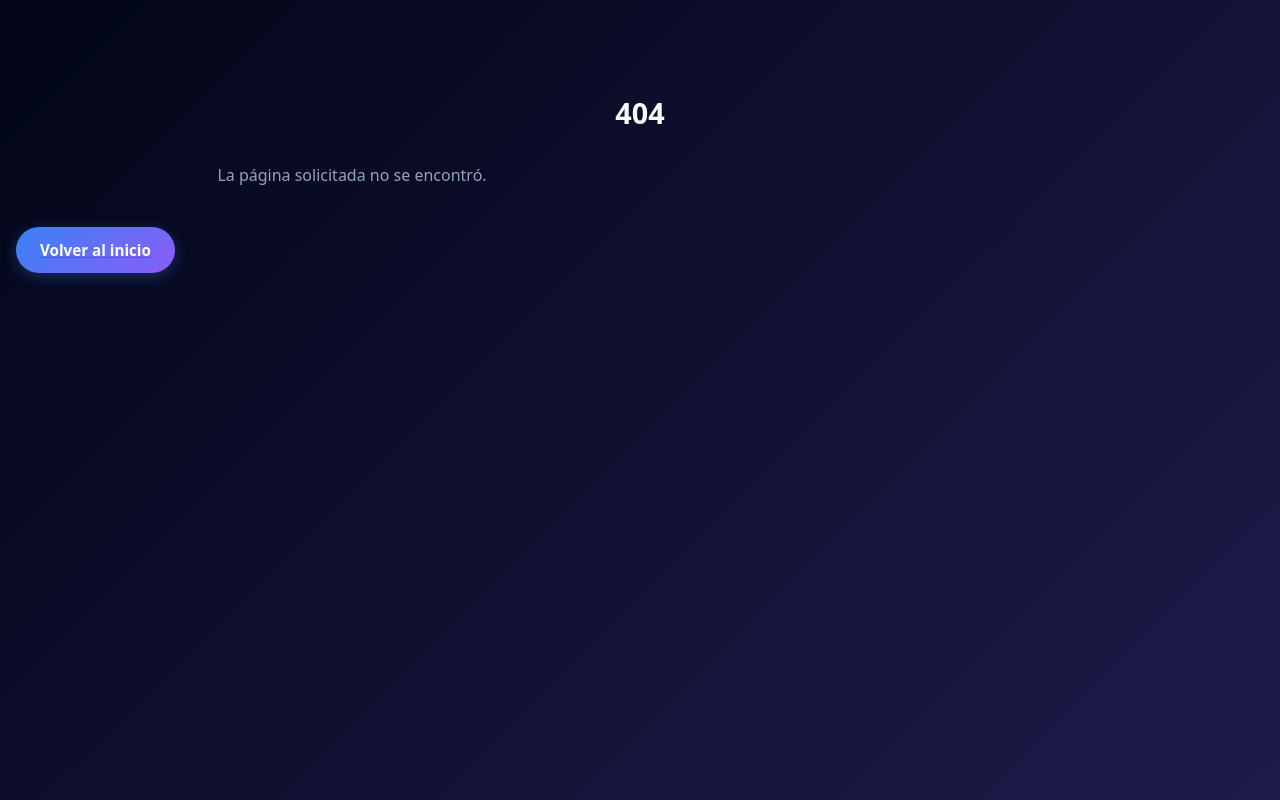
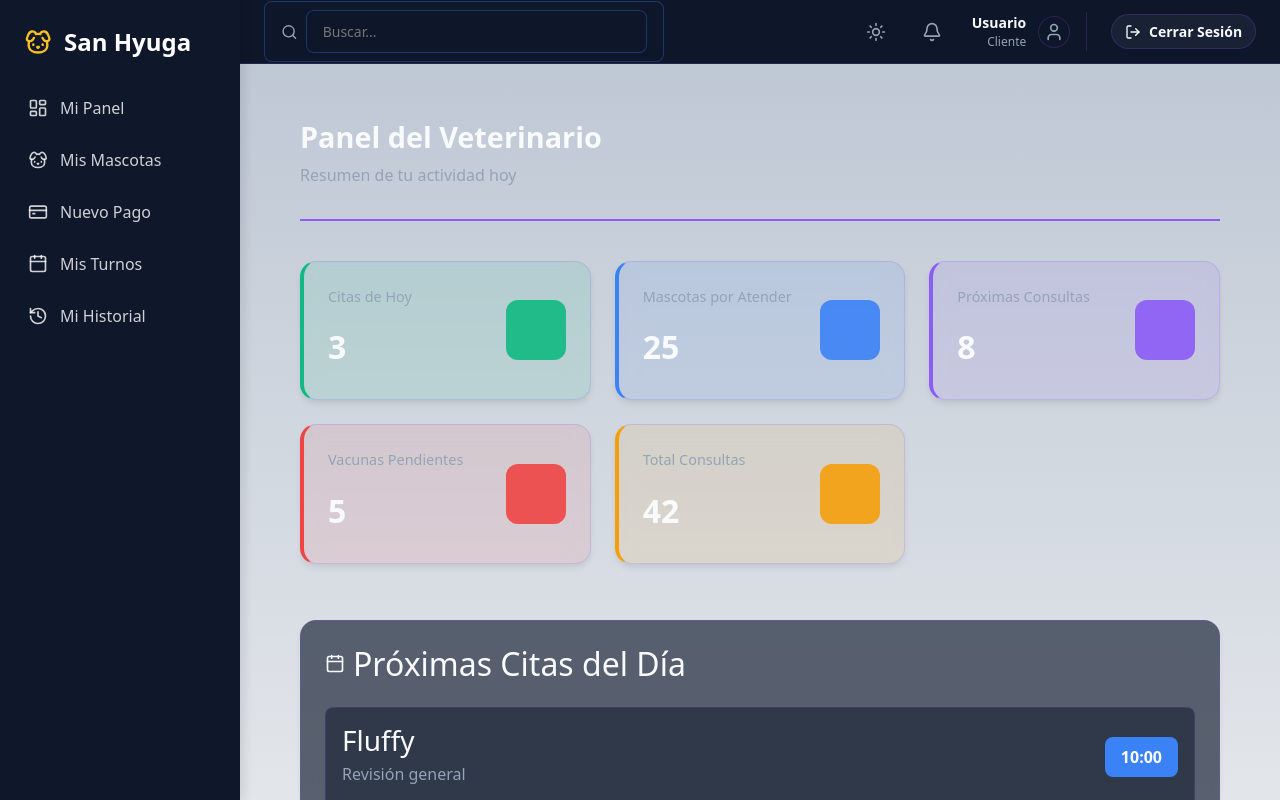
Before and after one commit to Frankool3790/Proyecto-Veterinaria, a React (Create React App) app: page /veterinario/vacunas in a window 1280 px wide. Before the commit this address had no page. Shown: the top 800 px of the page. Built offline with nearby package versions, Linux system fonts and the light colour scheme; sample sign-in values are in the browser's storage.

Commit message:
Agregar sistema de roles (Admin/Veterinario/Cliente), actualizar Dashboard Veterinario, actualizar base de datos

```diff
--- a/src/components/Sidebar/Sidebar.jsx
+++ b/src/components/Sidebar/Sidebar.jsx
@@ -8,14 +8,19 @@ import {
   Stethoscope,
   History,
   CreditCard,
-  X
+  X,
+  Syringe,
+  FileText
 } from "lucide-react";
 import "./Sidebar.css";
 
 export default function Sidebar({ isOpen, onClose }) {
-  const { isAdmin, isClient } = useAuth();
+  const { isAdmin, isClient, isVeterinario } = useAuth();
 
-  const links = isAdmin ? [
+  let links = [];
+
+  if (isAdmin) {
+    links = [
       { to: "/dashboard", label: "Dashboard", icon: <LayoutDashboard size={20} /> },
       { to: "/clientes", label: "Dueños", icon: <Users size={20} /> },
       { to: "/mascotas", label: "Mascotas", icon: <Dog size={20} /> },
@@ -23,13 +28,24 @@ export default function Sidebar({ isOpen, onClose }) {
       { to: "/veterinarios", label: "Veterinarios", icon: <Stethoscope size={20} /> },
       { to: "/historial", label: "Historial", icon: <History size={20} /> },
       { to: "/pagos", label: "Pagos", icon: <CreditCard size={20} /> },
-  ] : [
+    ];
+  } else if (isVeterinario) {
+    links = [
+      { to: "/veterinario/dashboard", label: "Panel Veterinario", icon: <LayoutDashboard size={20} /> },
+      { to: "/veterinario/citas", label: "Mis Citas", icon: <Calendar size={20} /> },
+      { to: "/veterinario/mascotas", label: "Mascotas", icon: <Dog size={20} /> },
+      { to: "/veterinario/historial", label: "Historial Clínico", icon: <FileText size={20} /> },
+      { to: "/veterinario/vacunas", label: "Control de Vacunas", icon: <Syringe size={20} /> },
+    ];
+  } else {
+    links = [
       { to: "/dashboard", label: "Mi Panel", icon: <LayoutDashboard size={20} /> },
       { to: "/mis-mascotas", label: "Mis Mascotas", icon: <Dog size={20} /> },
       { to: "/nuevo-pago", label: "Nuevo Pago", icon: <CreditCard size={20} /> },
       { to: "/mis-turnos", label: "Mis Turnos", icon: <Calendar size={20} /> },
       { to: "/mi-historial", label: "Mi Historial", icon: <History size={20} /> },
     ];
+  }
 
   return (
     <>
--- a/src/context/AuthContext.jsx
+++ b/src/context/AuthContext.jsx
@@ -19,27 +19,29 @@ export const AuthProvider = ({ children }) => {
     const token = localStorage.getItem("token");
     const role = localStorage.getItem("role");
     const cliente_id = localStorage.getItem("cliente_id");
+    const veterinario_id = localStorage.getItem("veterinario_id");
     const userData = JSON.parse(localStorage.getItem("userData") || "{}");
 
     if (token) {
-      setUser({ ...userData, token, role, cliente_id });
+      setUser({ ...userData, token, role, cliente_id, veterinario_id });
       api.defaults.headers.common["Authorization"] = `Bearer ${token}`;
     }
     setLoading(false);
   }, []);
 
-  const login = async (username, password) => {
+  const login = async (email, password) => {
     try {
-      const response = await api.post("/auth/login", { username, password });
-      const { token, role, cliente_id, ...userData } = response.data;
+      const response = await api.post("/auth/login", { email, password });
+      const { token, role, cliente_id, veterinario_id, ...userData } = response.data;
 
       localStorage.setItem("token", token);
       localStorage.setItem("role", role);
       if (cliente_id) localStorage.setItem("cliente_id", cliente_id);
+      if (veterinario_id) localStorage.setItem("veterinario_id", veterinario_id);
       localStorage.setItem("userData", JSON.stringify(userData));
 
       api.defaults.headers.common["Authorization"] = `Bearer ${token}`;
-      setUser({ ...userData, token, role, cliente_id });
+      setUser({ ...userData, token, role, cliente_id, veterinario_id });
       return { success: true };
     } catch (error) {
       console.error("Error en login:", error);
@@ -67,6 +69,7 @@ export const AuthProvider = ({ children }) => {
     localStorage.removeItem("token");
     localStorage.removeItem("role");
     localStorage.removeItem("cliente_id");
+    localStorage.removeItem("veterinario_id");
     localStorage.removeItem("userData");
     delete api.defaults.headers.common["Authorization"];
     setUser(null);
@@ -79,9 +82,11 @@ export const AuthProvider = ({ children }) => {
       register,
       logout,
       isAuthenticated: !!user,
-      isAdmin: user?.role === 'ROLE_ADMIN',
-      isClient: user?.role === 'ROLE_USER',
+      isAdmin: user?.role === 'ADMIN',
+      isVeterinario: user?.role === 'VETERINARIO',
+      isClient: user?.role === 'CLIENTE',
       clienteId: user?.cliente_id,
+      veterinarioId: user?.veterinario_id,
       loading
     }}>
       {!loading && children}
--- a/src/pages/Login/Login.jsx
+++ b/src/pages/Login/Login.jsx
@@ -5,7 +5,7 @@ import Button from "../../components/Button/Button";
 import "./Login.css";
 
 export default function Login() {
-  const [username, setUsername] = useState("");
+  const [email, setEmail] = useState("");
   const [password, setPassword] = useState("");
   const [error, setError] = useState("");
   const [loading, setLoading] = useState(false);
@@ -20,7 +20,7 @@ export default function Login() {
     setLoading(true);
 
     try {
-      const result = await login(username.trim(), password);
+      const result = await login(email.trim(), password);
       if (result.success) {
         navigate(redirectTo, { replace: true });
       } else {
@@ -45,12 +45,12 @@ export default function Login() {
             {error && <div className="error-message-new">{error}</div>}
 
             <div className="form-group-new">
-              <label>Usuario / Email</label>
+              <label>Email</label>
               <input
-                type="text"
-                value={username}
-                onChange={(e) => setUsername(e.target.value)}
-                placeholder="admin@gmail.com"
+                type="email"
+                value={email}
+                onChange={(e) => setEmail(e.target.value)}
+                placeholder="admin@veterinaria.com"
                 required
               />
             </div>
--- /dev/null
+++ b/src/pages/Veterinario/VeterinarioDashboard.jsx
@@ -0,0 +1,195 @@
+import React, { useEffect, useState } from "react";
+import { useAuth } from "../../context/AuthContext";
+import {
+  PawPrint,
+  Calendar,
+  Syringe,
+  Activity,
+  Clock,
+  TrendingUp
+} from "lucide-react";
+import api from "../../services/api";
+import { motion } from "framer-motion";
+
+export default function VeterinarioDashboard() {
+  const { veterinarioId } = useAuth();
+  const [stats, setStats] = useState({
+    citasHoy: 0,
+    totalCitas: 0,
+    mascotasAtendidas: 0,
+    vacunasPendientes: 0,
+    totalConsultas: 0
+  });
+  const [proximasCitas, setProximasCitas] = useState([]);
+  const [loading, setLoading] = useState(true);
+
+  useEffect(() => {
+    fetchDashboardData();
+  }, [veterinarioId]);
+
+  const fetchDashboardData = async () => {
+    try {
+      const today = new Date().toISOString().split("T")[0];
+
+      // Aquí haríamos llamadas reales a la API, por ahora usamos datos de ejemplo
+      setStats({
+        citasHoy: 3,
+        totalCitas: 15,
+        mascotasAtendidas: 25,
+        vacunasPendientes: 5,
+        totalConsultas: 42
+      });
+
+      setProximasCitas([
+        { id: 1, mascota: "Fluffy", fecha: today, hora: "10:00", motivo: "Revisión general" },
+        { id: 2, mascota: "Rex", fecha: today, hora: "11:30", motivo: "Vacunación" },
+        { id: 3, mascota: "Luna", fecha: today, hora: "14:00", motivo: "Control post-operatorio" },
+      ]);
+    } catch (error) {
+      console.error("Error fetching dashboard data:", error);
+    } finally {
+      setLoading(false);
+    }
+  };
+
+  const cards = [
+    {
+      title: "Citas de Hoy",
+      value: stats.citasHoy,
+      icon: <Calendar color="#10b981" size={28} />,
+      color: "#10b981",
+      bg: "rgba(16,185,129,0.1)"
+    },
+    {
+      title: "Mascotas por Atender",
+      value: stats.mascotasAtendidas,
+      icon: <PawPrint color="#3b82f6" size={28} />,
+      color: "#3b82f6",
+      bg: "rgba(59,130,246,0.1)"
+    },
+    {
+      title: "Próximas Consultas",
+      value: 8,
+      icon: <Clock color="#8b5cf6" size={28} />,
+      color: "#8b5cf6",
+      bg: "rgba(139,92,246,0.1)"
+    },
+    {
+      title: "Vacunas Pendientes",
+      value: stats.vacunasPendientes,
+      icon: <Syringe color="#ef4444" size={28} />,
+      color: "#ef4444",
+      bg: "rgba(239,68,68,0.1)"
+    },
+    {
+      title: "Total Consultas",
+      value: stats.totalConsultas,
+      icon: <Activity color="#f59e0b" size={28} />,
+      color: "#f59e0b",
+      bg: "rgba(245,158,11,0.1)"
+    }
+  ];
+
+  if (loading) {
+    return <div className="page-shell"><p style={{textAlign:"center", color:"var(--text)"}}>Cargando...</p></div>;
+  }
+
+  return (
+    <motion.div
+      initial={{ opacity: 0 }}
+      animate={{ opacity: 1 }}
+      className="page-shell"
+    >
+      <div className="page-header">
+        <div>
+          <h1 className="page-title">Panel del Veterinario</h1>
+          <p className="page-copy">Resumen de tu actividad hoy</p>
+        </div>
+      </div>
+
+      <div style={{
+        display: "grid",
+        gap: "1.5rem",
+        gridTemplateColumns: "repeat(auto-fit, minmax(240px, 1fr))"
+      }}>
+        {cards.map((card, index) => (
+          <motion.div
+            key={index}
+            initial={{ y: 20, opacity: 0 }}
+            animate={{ y: 0, opacity: 1 }}
+            transition={{ delay: index * 0.1 }}
+            className="stat-card"
+            style={{
+              borderLeft: `4px solid ${card.color}`,
+              background: card.bg
+            }}
+          >
+            <div style={{ display: "flex", justifyContent: "space-between", alignItems: "center" }}>
+              <div>
+                <p style={{ color: "var(--muted)", fontSize: "0.9rem" }}>{card.title}</p>
+                <p style={{
+                  fontSize: "2rem",
+                  fontWeight: "800",
+                  color: "var(--text)",
+                  margin: "0.25rem 0"
+                }}>
+                  {card.value}
+                </p>
+              </div>
+              <div style={{
+                background: card.color,
+                padding: "1rem",
+                borderRadius: "0.75rem",
+                opacity: 0.9
+              }}>
+                {card.icon}
+              </div>
+            </div>
+          </motion.div>
+        ))}
+      </div>
+
+      <div style={{ marginTop: "2rem", display: "grid", gap: "1.5rem" }}>
+        <div className="stat-card" style={{ padding: "1.5rem" }}>
+          <h2 style={{ marginBottom: "1.5rem", color: "var(--text)", display: "flex", alignItems: "center", gap: "0.5rem" }}>
+            <Calendar size={20} />
+            Próximas Citas del Día
+          </h2>
+          {proximasCitas.length > 0 ? (
+            <div style={{ display: "flex", flexDirection: "column", gap: "1rem" }}>
+              {proximasCitas.map((cita) => (
+                <div
+                  key={cita.id}
+                  style={{
+                    padding: "1rem",
+                    background: "var(--card-bg)",
+                    borderRadius: "0.5rem",
+                    border: "1px solid var(--border)"
+                  }}
+                >
+                  <div style={{ display: "flex", justifyContent: "space-between", alignItems: "center" }}>
+                    <div>
+                      <h3 style={{ margin: 0, color: "var(--text)" }}>{cita.mascota}</h3>
+                      <p className="page-copy" style={{ margin: "0.25rem 0" }}>{cita.motivo}</p>
+                    </div>
+                    <span style={{
+                      background: "var(--accent-blue)",
+                      color: "white",
+                      padding: "0.5rem 1rem",
+                      borderRadius: "0.5rem",
+                      fontWeight: "600"
+                    }}>
+                      {cita.hora}
+                    </span>
+                  </div>
+                </div>
+              ))}
+            </div>
+          ) : (
+            <p className="page-copy">No hay citas programadas para hoy</p>
+          )}
+        </div>
+      </div>
+    </motion.div>
+  );
+}
--- a/src/routes/AppRoutes.jsx
+++ b/src/routes/AppRoutes.jsx
@@ -17,6 +17,9 @@ import ClientHistorial from "../pages/Client/ClientHistorial";
 import NuevoPago from "../pages/Client/NuevoPago";
 import PagosAdmin from "../pages/Pagos/PagosAdmin";
 import PagosTrash from "../pages/Pagos/PagosTrash";
+
+// Importar nuevas páginas de Veterinario
+import VeterinarioDashboard from "../pages/Veterinario/VeterinarioDashboard";
 
 import ProtectedRoute from "./ProtectedRoute";
 
@@ -46,6 +49,13 @@ function AppRoutes() {
           <Route path="/nuevo-pago" element={<NuevoPago />} />
           <Route path="/mis-turnos" element={<ClientCitas />} />
           <Route path="/mi-historial" element={<ClientHistorial />} />
+
+          {/* Rutas Veterinario */}
+          <Route path="/veterinario/dashboard" element={<VeterinarioDashboard />} />
+          <Route path="/veterinario/citas" element={<Citas />} />
+          <Route path="/veterinario/mascotas" element={<Mascotas />} />
+          <Route path="/veterinario/historial" element={<Historial />} />
+          <Route path="/veterinario/vacunas" element={<VeterinarioDashboard />} />
         </Route>
       </Route>
 
```
Also changed, not shown: 1 other file (tests, documents, lock files or other folders). Lines whose indentation alone changed are shown as unchanged.
